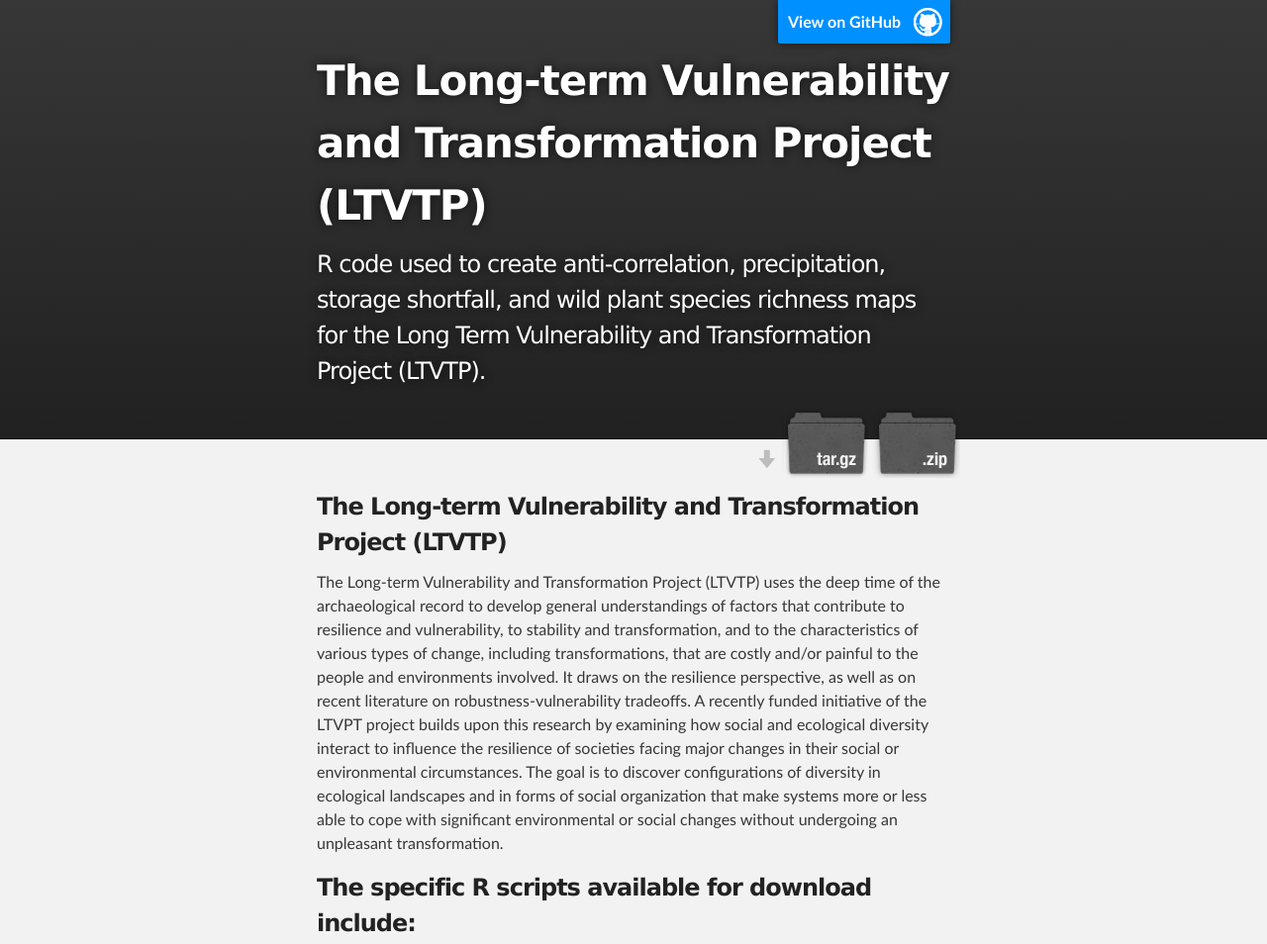
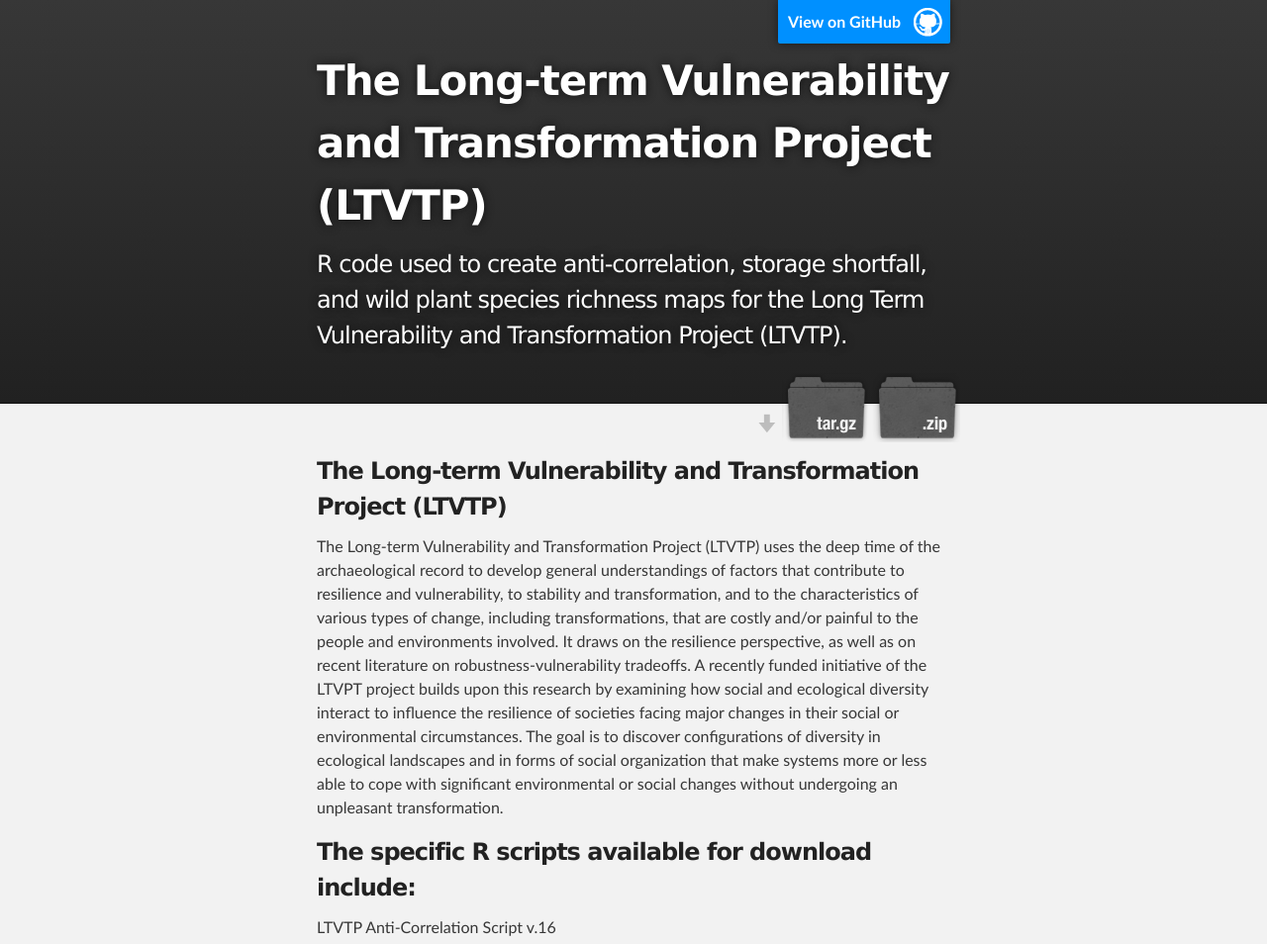
Before and after one commit to gsnitker/LTVTP, a plain HTML site: page index.html in a window 1280 px wide. Shown: the top 954 px of the page at 99% size. Drawn offline with Linux system fonts and the light colour scheme.

Commit message:
Update index.html

```diff
--- a/index.html
+++ b/index.html
@@ -19,7 +19,7 @@
           <a id="forkme_banner" href="https://github.com/gsnitker/LTVTP">View on GitHub</a>
 
           <h1 id="project_title">The Long-term Vulnerability and Transformation Project (LTVTP)</h1>
-          <h2 id="project_tagline">R code used to create anti-correlation, precipitation, storage shortfall, and wild plant species richness maps for the Long Term Vulnerability and Transformation Project (LTVTP).</h2>
+          <h2 id="project_tagline">R code used to create anti-correlation, storage shortfall, and wild plant species richness maps for the Long Term Vulnerability and Transformation Project (LTVTP).</h2>
 
             <section id="downloads">
               <a class="zip_download_link" href="https://github.com/gsnitker/LTVTP/zipball/master">Download this project as a .zip file</a>
```
